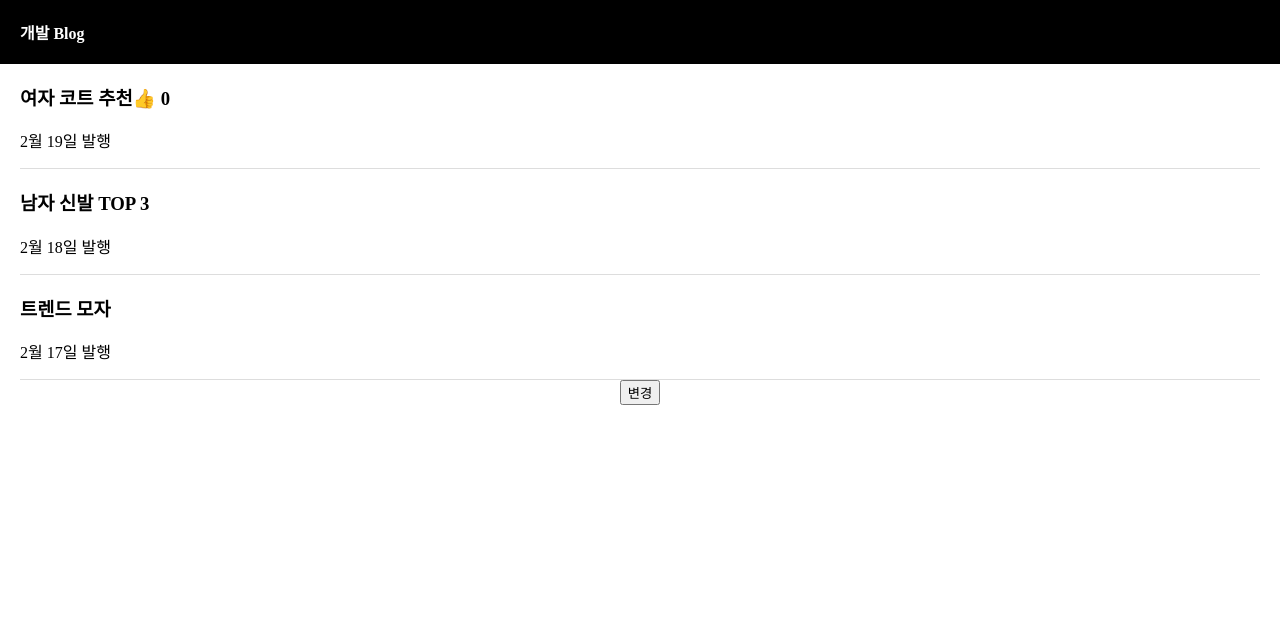
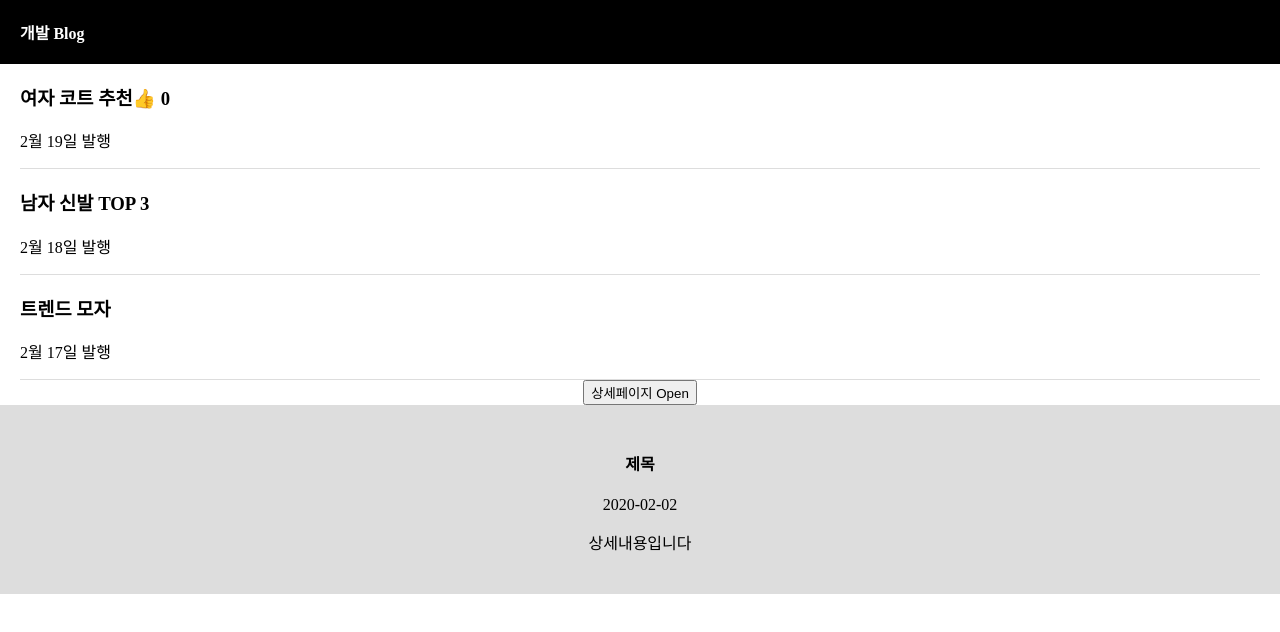
Before and after one commit to alsruddl0805/Project_Copy, a React (Create React App) app in the folder blog/: page / in a window 1280 px wide. Shown: the top 632 px of the page. Built offline with nearby package versions, Linux system fonts and the light colour scheme.

Commit message:
Component 생성법

```diff
--- a/blog/src/App.css
+++ b/blog/src/App.css
@@ -25,6 +25,11 @@ body {
 
 .list li {
   border-bottom: 1px solid #ddd;
+}
+
+.modal {
+  padding: 24px;
+  background-color: #ddd;
 }
 
 .App-logo {
--- a/blog/src/App.js
+++ b/blog/src/App.js
@@ -8,13 +8,6 @@ function App() {
   */
   let [title, b] = useState(['여자 코트 추천', '남자 신발 TOP 3', '트렌드 모자']); // => [작성한 string 문자열, <-를 수정하기 위한 데이터]
   let [likeNum, likeUpdate] = useState(0);
-
-  function modifyTitle() {
-    // 복사 : deep copy 해서 수정 (값 공유 X)
-    let newArr = [...title];
-    newArr[0] = '남자 코트 추천';
-    b(newArr);
-}
 
   return (
     // JSX 문법 (HTML 대용)
@@ -41,9 +34,21 @@ function App() {
         </li>
       </ul>
 
-      <button type="button" onClick={modifyTitle}>변경</button>
+      <button type="button">상세페이지 Open</button>
+
+      <Modal />
     </div>
   );
 }
 
+function Modal() {
+  return(
+      <div className="modal">
+        <h4>제목</h4>
+        <p>2020-02-02</p>
+        <p>상세내용입니다</p>
+      </div>
+  )
+}
+
 export default App;
```
